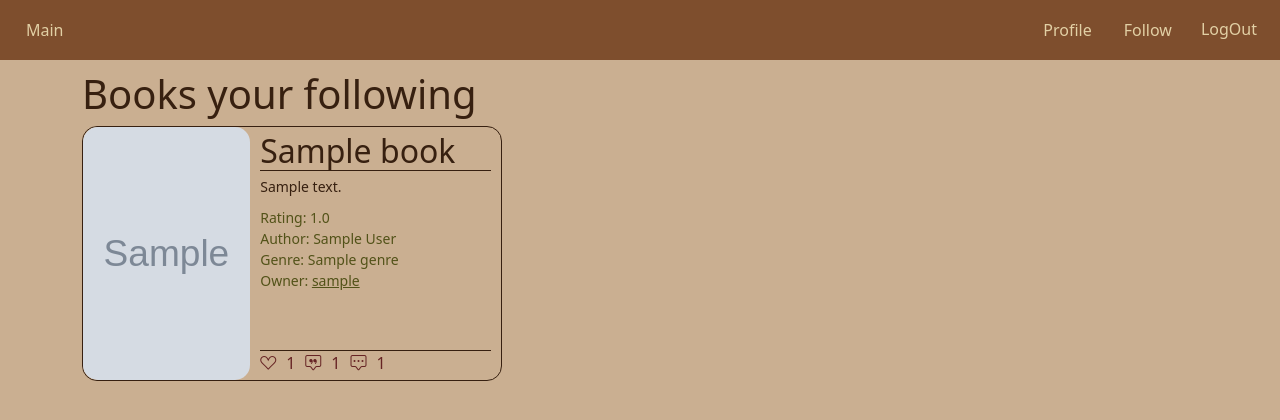
After one commit to malceva-ekaterina/bookshelf, a Django app: page /follow/ in a window 1280 px wide. The commit adds this page. Shown: the top 420 px of the page. Run offline with Django 5.2, Linux system fonts and the light colour scheme; a user stored in the database is signed in; tables that the repository leaves empty hold one stand-in row (values such as "Sample post"); grey boxes marked "Sample" are stand-in pictures.

Commit message:
add page follow, add owner book at book card

```diff
--- a/accounts/views.py
+++ b/accounts/views.py
@@ -30,7 +30,7 @@ class ProfileView(LoginRequiredMixin, DetailView):
         if self.object == self.request.user:
             context['is_author'] = True
         else:
-            context['is_author'] = True
+            context['is_author'] = False
         if self.request.user.is_authenticated and Follow.objects.filter(author=self.object, follower=self.request.user).exists():
             context['is_follower'] = True
         else:
--- a/library/urls.py
+++ b/library/urls.py
@@ -3,6 +3,7 @@ from django.urls import path
 from .views import *
 urlpatterns = [
     path('', BookListView.as_view(), name='books'),
+    path('follow/', FollowingAuthorBookListView.as_view(), name='follow_books'),
     path('books/new/', BookCreateView.as_view(), name='book_create'),
     path('books/<pk>/', BookDetailView.as_view(), name='book_detail'),
     path('books/<pk>/edit', BookUpdateView.as_view(), name='book_edit'),
--- a/library/views.py
+++ b/library/views.py
@@ -5,6 +5,7 @@ from django.contrib.auth.mixins import LoginRequiredMixin, UserPassesTestMixin
 from django.db.models import Avg, Q, Subquery, OuterRef, Count
 from django.db.models.functions import Coalesce
 from .models import *
+from accounts.models import Follow
 from .forms import *
 from likes.utils import *
 from collections import defaultdict
@@ -211,3 +212,13 @@ def review_update(request, b_pk):
         if form.is_valid():
             form.save()
     return redirect('book_detail', b_pk)
+
+class FollowingAuthorBookListView(ListView):
+    model = Book
+    template_name = "books/following_author_books.html"
+    context_object_name = 'books'
+
+    def get_queryset(self):
+        user = self.request.user
+
+        return super().get_queryset().filter(owner__followers__follower=user)
--- a/static/css/style.css
+++ b/static/css/style.css
@@ -9,6 +9,9 @@
     --small-text: 14px;
     --red: #662424;
 
+}
+a {
+    color: var(--d-green);
 }
 .border-form {
     border: var(--l-brown) 1px solid;
@@ -55,7 +58,10 @@ header {
     margin: 0;
     color: var(--brown);
 }
-.small-text > *{
+.small-text > * {
+    color: var(--d-green);
+}
+.small-text > span > a {
     color: var(--d-green);
 }
 .books {
--- a/templates/account/profile.html
+++ b/templates/account/profile.html
@@ -39,11 +39,13 @@
         </div>
     </div>
     <hr>
-    <a href="{% url "book_create" %}" class="btn green-btn"><i class="bi bi-plus-circle pe-2"></i>Add book</a>
+    {% if is_author %}
+        <a href="{% url "book_create" %}" class="btn green-btn"><i class="bi bi-plus-circle pe-2"></i>Add book</a>
+    {% endif %}
     <h2>{{ profile_user.username }} Books</h2>
     <div class="books">
         {% for book in profile_user.books.all %}
-            {% include "books/book_card.html" %}
+            {% include "books\book_card.html" %}
         {% endfor %}
     </div>
 {% endblock content %}
--- a/templates/base.html
+++ b/templates/base.html
@@ -18,6 +18,9 @@
             {% if user.is_authenticated %}
                 <li class="nav-item">
                     <a class="nav-link white" href="{% url "profile" %}" aria-current="page">Profile</a>
+                </li>
+                <li class="nav-item">
+                    <a class="nav-link white" href="{% url "follow_books" %}" aria-current="page">Follow</a>
                 </li>
                 <li class="nav-item">
                     <form action="{% url "logout" %}" method="post">
--- a/templates/books/book_card.html
+++ b/templates/books/book_card.html
@@ -27,6 +27,10 @@
                     <span>{{ genre.name }}</span>
                     {% endfor %}
                 </p>
+                <p class="small-text">
+                    <span>Owner: </span>
+                    <span><a href="{% url "user_profile" book.owner.username %}">{{ book.owner.username }}</a></span>
+                </p>
             </div>
         </div>
 
--- a/templates/books/book_detail.html
+++ b/templates/books/book_detail.html
@@ -23,6 +23,10 @@
                         {% for genre in object.genres.all %}
                             <span>{{ genre.name }}</span>
                         {% endfor %}
+                    </p>
+                    <p class="small-text">
+                        <span>Owner: </span>
+                        <span><a href="{% url "user_profile" book.owner.username %}">{{ book.owner.username }}</a></span>
                     </p>
                 </div>
                 <div class="items">
--- /dev/null
+++ b/templates/books/following_author_books.html
@@ -0,0 +1,12 @@
+{% extends "base.html" %}
+{% block title %}Books{% endblock title %}
+{% block content %}
+    <h1>Books your following</h1>
+    <div class="books">
+        {% for book in books %}
+            {% include "books/book_card.html"%}
+        {% endfor %}
+    </div>
+
+
+{% endblock content %}
--- a/templates/registration/login.html
+++ b/templates/registration/login.html
@@ -1,7 +1,7 @@
 {% extends "base.html" %}
 {% block title %}Login{% endblock title %}
 {% block content %}
-<form method="post" class="border p-3 rounded">
+<form method="post" class="border-form p-3 rounded">
     <h1>Login</h1>
     <hr>
     {% csrf_token %}
@@ -18,6 +18,6 @@
         </div>
     {% endfor %}
     {{ form.non_field_errors }}
-    <button type="submit" class="btn btn-outline-primary">Login</button>
+    <button type="submit" class="btn green-btn">Login</button>
 </form>
 {% endblock content %}
--- a/templates/registration/sing_up.html
+++ b/templates/registration/sing_up.html
@@ -1,7 +1,7 @@
 {% extends "base.html" %}
 {% block title %}Sing Up{% endblock title %}
 {% block content %}
-<form method="post" class="border p-3 rounded">
+<form method="post" class="border-form p-3 rounded">
     <h1>Sing Up</h1>
     <hr>
     {% csrf_token %}
@@ -22,6 +22,6 @@
     {{ form.non_field_errors }}
 
 
-    <button type="submit" class="btn btn-outline-primary">Create Account</button>
+    <button type="submit" class="btn green-btn">Create Account</button>
 
 {% endblock content %}
```
